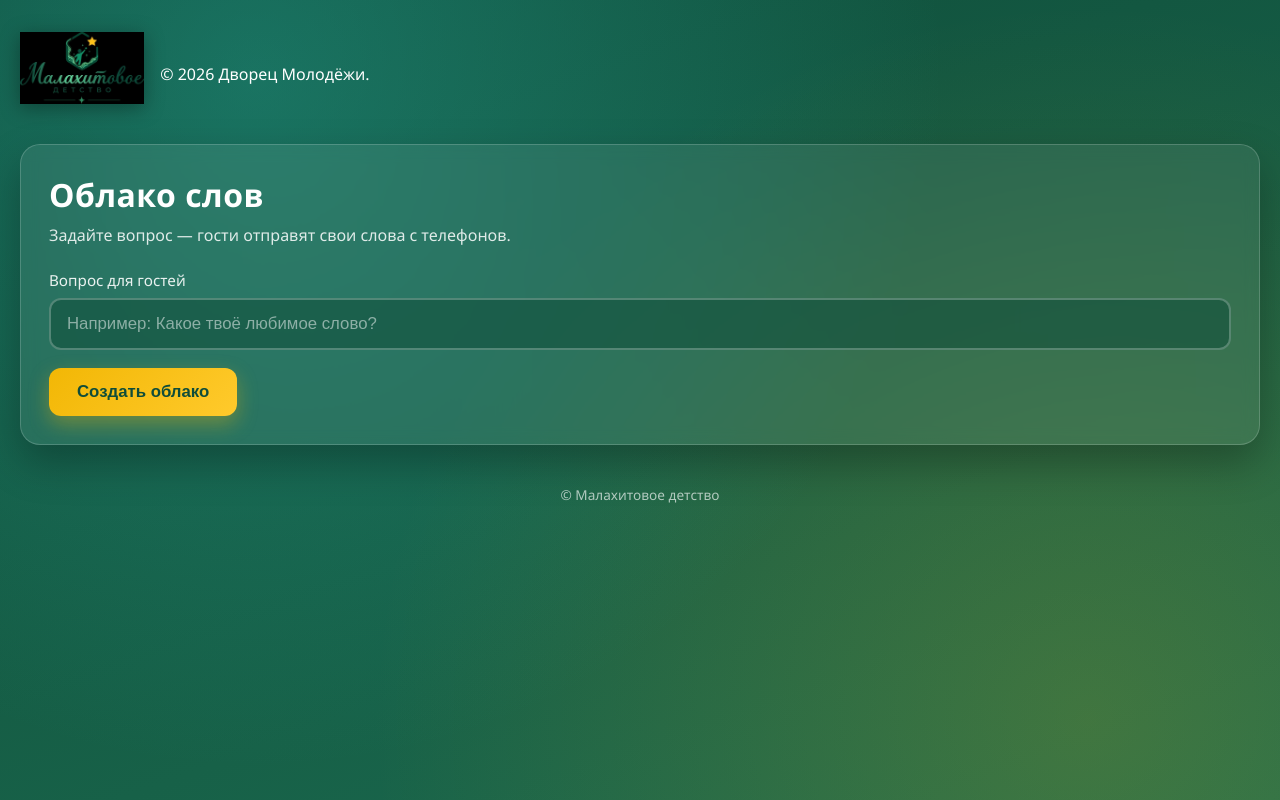
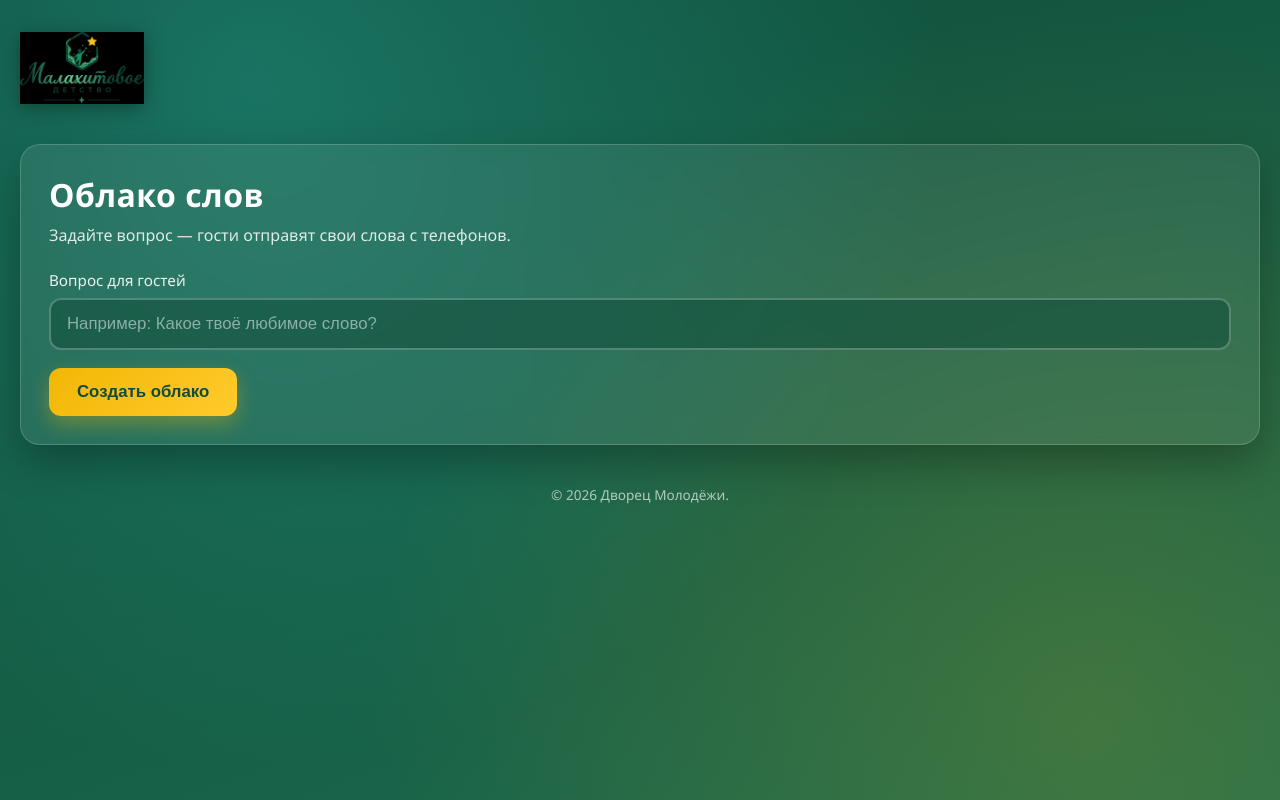
Before and after one commit to kiyooumi/malachite-childhood, a website: page public/index.html in a window 1280 px wide. Drawn offline with nearby package versions, Linux system fonts and the light colour scheme; no server answers; files whose address does not match are found by name.

Commit message:
Update index.html

```diff
--- a/public/index.html
+++ b/public/index.html
@@ -12,7 +12,6 @@
   <div class="container">
     <div class="brand">
       <img src="public/Hn2xe3Og8RkR4-IUS2YgWDGYWWVZlAvb_WAISbJ48j1DgbCjbpwgjR_1em036F-FEValbLUpY89YvMmASllJtEn0.jpg.jpeg" alt="Малахитовое детство" class="logo" />
-      <p>© 2026 Дворец Молодёжи.</p>
     </div>
 
     <!-- ЭКРАН НАСТРОЙКИ -->
@@ -60,7 +59,7 @@
       </div>
     </section>
 
-    <div class="footer">© Малахитовое детство</div>
+    <div class="footer">© 2026 Дворец Молодёжи.</div>
   </div>
 
   <script>
```
